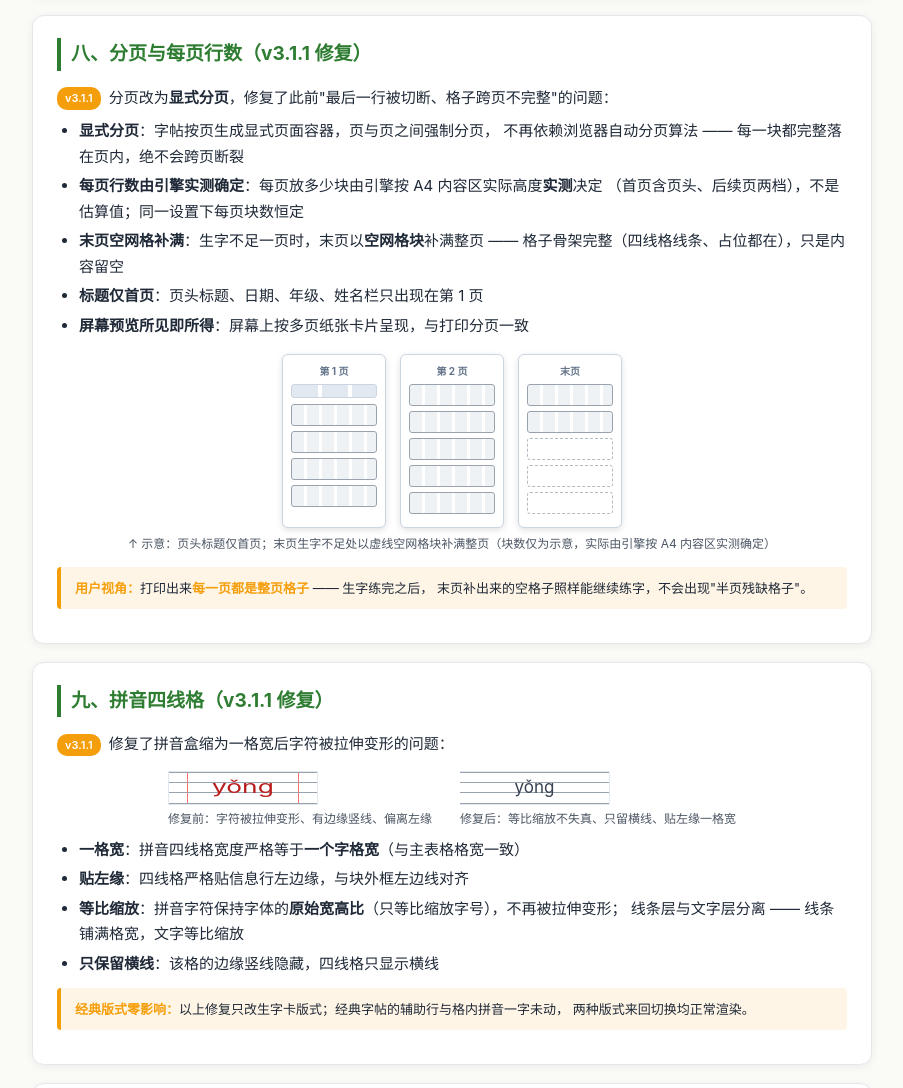
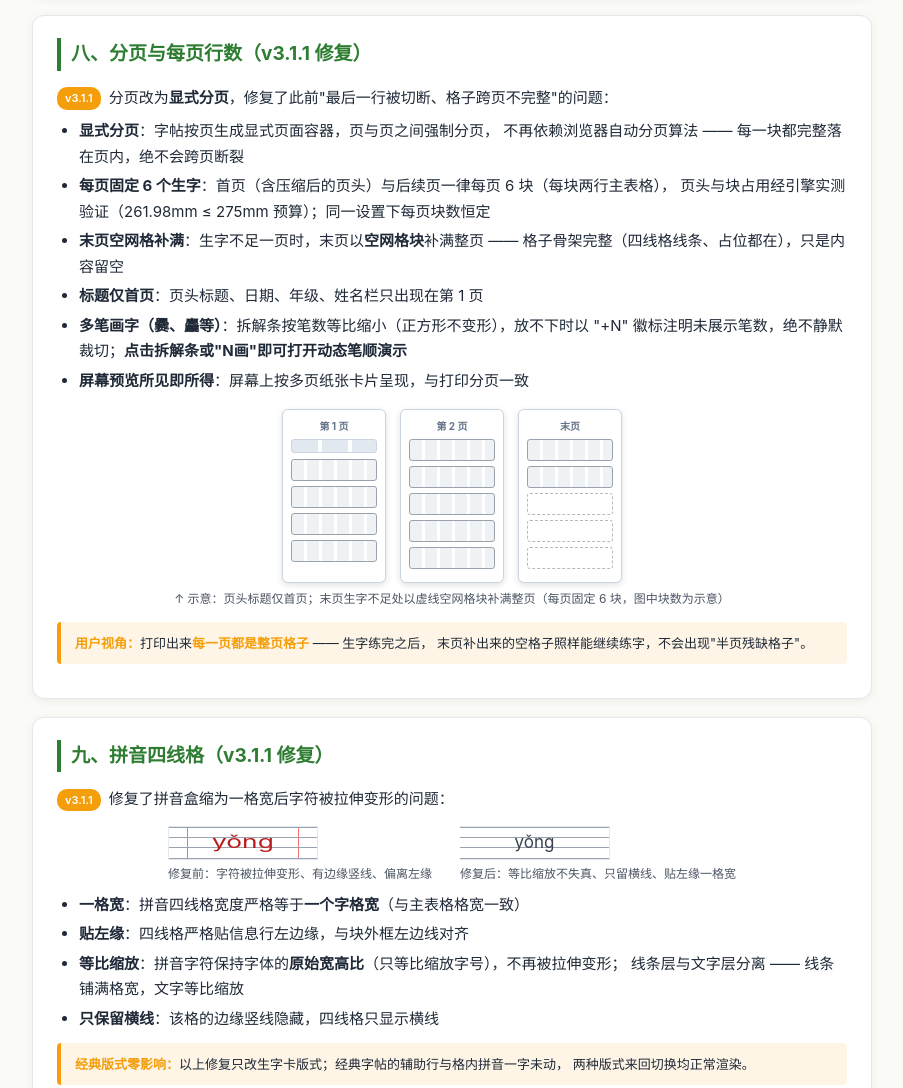
Before and after one commit to lcfactorization/calligraphy-sheet-generator, a website: page public/block-table-guide.html in a window 1280 px wide. Shown: the part 2831-3919 px from the top of the page, without its empty margins (188-1091 px from the left). Drawn offline with Linux system fonts and the light colour scheme.

Commit message:
docs(v3.1.1): 生字卡指南页口径同步（每页固定6块 + 多笔画拆解条说明）

```diff
--- a/public/block-table-guide.html
+++ b/public/block-table-guide.html
@@ -603,11 +603,12 @@
         <ul>
             <li><strong>显式分页</strong>：字帖按页生成显式页面容器，页与页之间强制分页，
                 不再依赖浏览器自动分页算法 —— 每一块都完整落在页内，绝不会跨页断裂</li>
-            <li><strong>每页行数由引擎实测确定</strong>：每页放多少块由引擎按 A4 内容区实际高度<strong>实测</strong>决定
-                （首页含页头、后续页两档），不是估算值；同一设置下每页块数恒定</li>
+            <li><strong>每页固定 6 个生字</strong>：首页（含压缩后的页头）与后续页一律每页 6 块（每块两行主表格），
+                页头与块占用经引擎实测验证（261.98mm ≤ 275mm 预算）；同一设置下每页块数恒定</li>
             <li><strong>末页空网格补满</strong>：生字不足一页时，末页以<strong>空网格块</strong>补满整页 ——
                 格子骨架完整（四线格线条、占位都在），只是内容留空</li>
             <li><strong>标题仅首页</strong>：页头标题、日期、年级、姓名栏只出现在第 1 页</li>
+            <li><strong>多笔画字（爨、麤等）</strong>：拆解条按笔数等比缩小（正方形不变形），放不下时以 "+N" 徽标注明未展示笔数，绝不静默裁切；<strong>点击拆解条或"N画"即可打开动态笔顺演示</strong></li>
             <li><strong>屏幕预览所见即所得</strong>：屏幕上按多页纸张卡片呈现，与打印分页一致</li>
         </ul>
 
@@ -637,7 +638,7 @@
                 <div class="pb empty"></div>
             </div>
         </div>
-        <p class="caption">↑ 示意：页头标题仅首页；末页生字不足处以虚线空网格块补满整页（块数仅为示意，实际由引擎按 A4 内容区实测确定）</p>
+        <p class="caption">↑ 示意：页头标题仅首页；末页生字不足处以虚线空网格块补满整页（每页固定 6 块，图中块数为示意）</p>
 
         <div class="tip">
             <strong>用户视角：</strong>打印出来<strong>每一页都是整页格子</strong> —— 生字练完之后，
@@ -712,7 +713,7 @@
                 <tr>
                     <td><code>v3.1.1</code></td>
                     <td>2026-10-24</td>
-                    <td>分页完整性：显式分页、每页块数引擎实测、末页空网格补满整页、标题仅首页、多页纸张卡片预览；拼音四线格：线字分离、字符等比缩放不失真、一格宽贴左缘、边缘竖线隐藏</td>
+                    <td>分页完整性：显式分页、每页固定 6 个生字（页头压缩）、末页空网格补满整页、标题仅首页、多页纸张卡片预览；拼音四线格：线字分离、字符等比缩放不失真、一格宽贴左缘、边缘竖线隐藏</td>
                 </tr>
             </tbody>
         </table>
```
